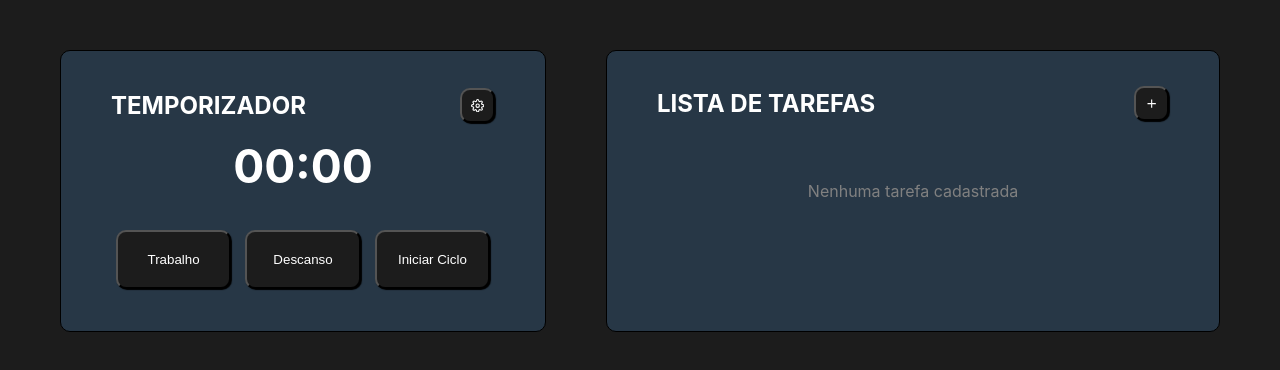
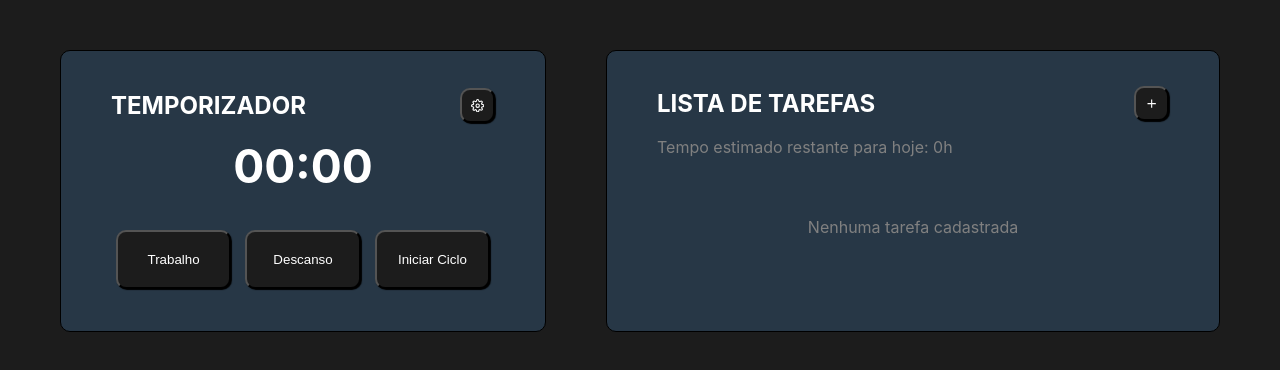
Before and after one commit to gazevedorp/home-office, a React (Create React App) app: page / in a window 1280 px wide. Shown: the top 370 px of the page. Built offline with nearby package versions, Linux system fonts and the light colour scheme; the HTML template or start-up script is replaced by a standard one.

Commit message:
feat: :sparkles: add estimated time today

```diff
--- a/src/components/TodoList/index.js
+++ b/src/components/TodoList/index.js
@@ -1,4 +1,4 @@
-import React from 'react';
+import React, { useEffect } from 'react';
 import {
     //useEffect,
     useState
@@ -59,6 +59,7 @@ const TodoList = () => {
     const [taskId, setTaskId] = useState("")
     const [taskClosed, setTaskClosed] = useState()
     const [taskEstimatedTime, setTaskEstimatedTime] = useState("")
+    const [timeToday, setTimeToday] = useState()
     const uuid = Math.floor(Date.now() * Math.random()).toString(36);
 
     const listRedux = useSelector(state => state.todos)
@@ -97,6 +98,17 @@ const TodoList = () => {
         }
     }
 
+    useEffect(() => {
+        var temp = 0;
+        listRedux.filter(item => format(new Date(item.date), "dd/MM/yyyy") === format(new Date(), "dd/MM/yyyy"))
+        .map(item => {
+            if(item.closed === false){
+            return temp = temp + parseFloat(item.estimatedTime);
+            }
+        })
+        setTimeToday(temp)
+    }, [listRedux])
+
     return (
         <>
             <Container>
@@ -109,6 +121,7 @@ const TodoList = () => {
                     </ButtonAdd>
                 </DivTaskHeader>
                 <div>
+                    <p style={{ color: "gray" }}>Tempo estimado restante para hoje: {timeToday}h</p>
                     {listRedux
                         .sort((a, b) => new Date(a.date) - new Date(b.date))
                         .sort((a, b) => b.priority - a.priority)
```
